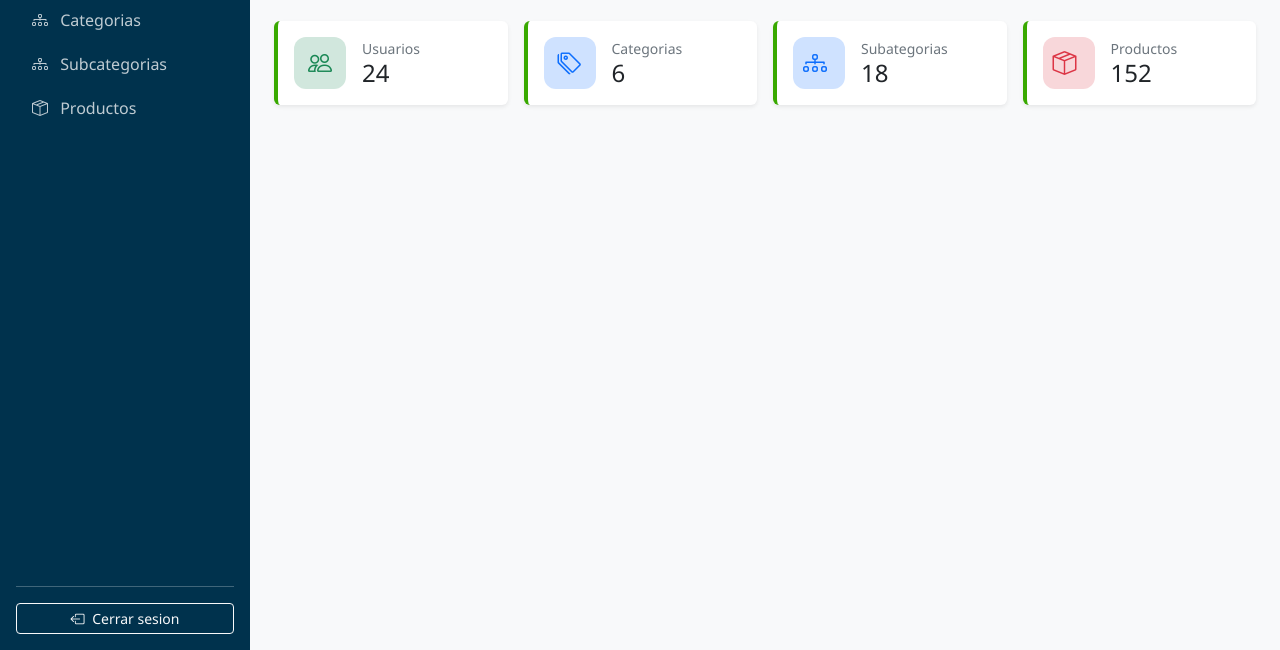
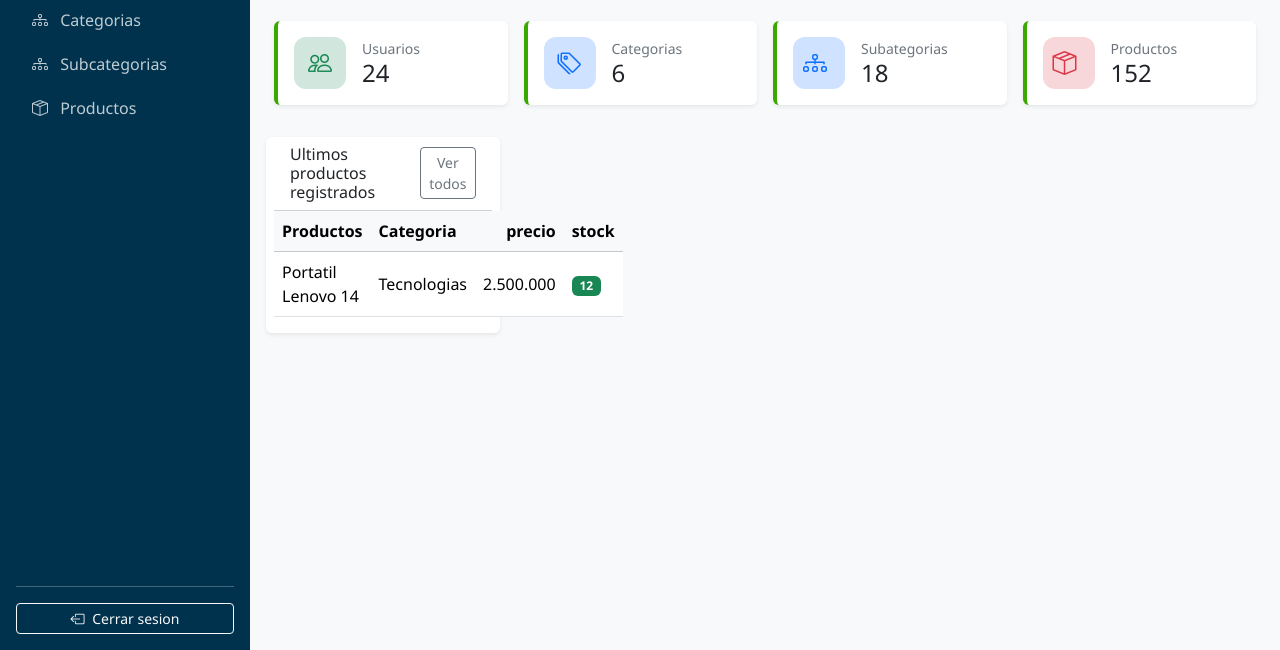
Before and after one commit to L-Rush-C/repo, a plain HTML site: page dashboard.html in a window 1280 px wide. Shown: the part 150-800 px from the top of the page. Drawn offline with nearby package versions, Linux system fonts and the light colour scheme.

Commit message:
completando dashboard

```diff
--- a/dashboard.html
+++ b/dashboard.html
@@ -112,7 +112,7 @@
                 <p class="text-secondary mb-0">Bienvenido aqui tienes el resumen de la tienda</p>
             </div>
 
-            <div class="row row-cols-1 row-cols-sm-2 row-cols-xl-4 g-3 mb-4">
+            <div class="row row-cols-1 row-clos-sm-2 row-cols-xl-4 g-3 mb-4">
 
                 <!--columna 1-->
 
@@ -181,6 +181,45 @@
                         </div>
                     </div>
                 </div>
+                <div class="row g-3">
+                    <div class="card border-0 shadow-sm h-100">
+                        <div class="card-header bg-white d-flex justify-content-between align-items-center">
+                            <h2 class="h6 mb-0">Ultimos productos registrados</h2>
+                            <a href="productos.html" class="btn btn-sm btn-outline-secondary">Ver todos</a>
+                        </div>
+
+                        <div class="tablet-responsive">
+                            <table class="table table-hover align-middle mb-0">
+                                <thead class="table-light">
+                                    <tr>
+                                        <th>Productos</th>
+                                        <th>Categoria</th>
+                                        <th class="text-end">precio</th>
+                                        <th>stock</th>
+                                    </tr>
+                                </thead>
+                                <tbody>
+                                    <tr>
+                                        <td>
+                                            Portatil Lenovo 14
+                                        </td>
+                                        <td>
+                                            Tecnologias
+                                        </td>
+                                        <td class="tex-end">
+                                            2.500.000
+                                        </td>
+                                        <td class="tex-end">
+                                            <span class="badge text-bg-success">
+                                                12
+                                            </span>
+                                        </td>
+                                    </tr>
+                                </tbody>
+                            </table>
+                        </div>
+                    </div>
+                </div>
             </div>
         </main>
     </div>
```
